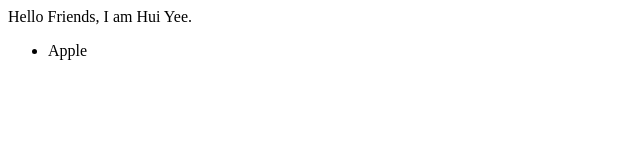
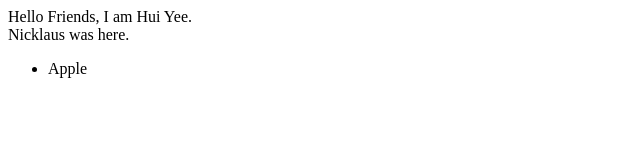
Before and after one commit to nicklausong/week9-1, a website: page index.html in a window 1280 px wide. Shown: the whole page, without its empty margins (0-640 px from the left). Drawn offline with Linux system fonts and the light colour scheme.

Commit message:
Contributed
a

```diff
--- a/index.html
+++ b/index.html
@@ -1,7 +1,8 @@
 <html>
   <body>
     <div id="app">
-      Hello Friends, I am Hui Yee.
+      Hello Friends, I am Hui Yee. <br>
+      Nicklaus was here.
       <ul>
         <li> Apple </li>
       </ul>
```
